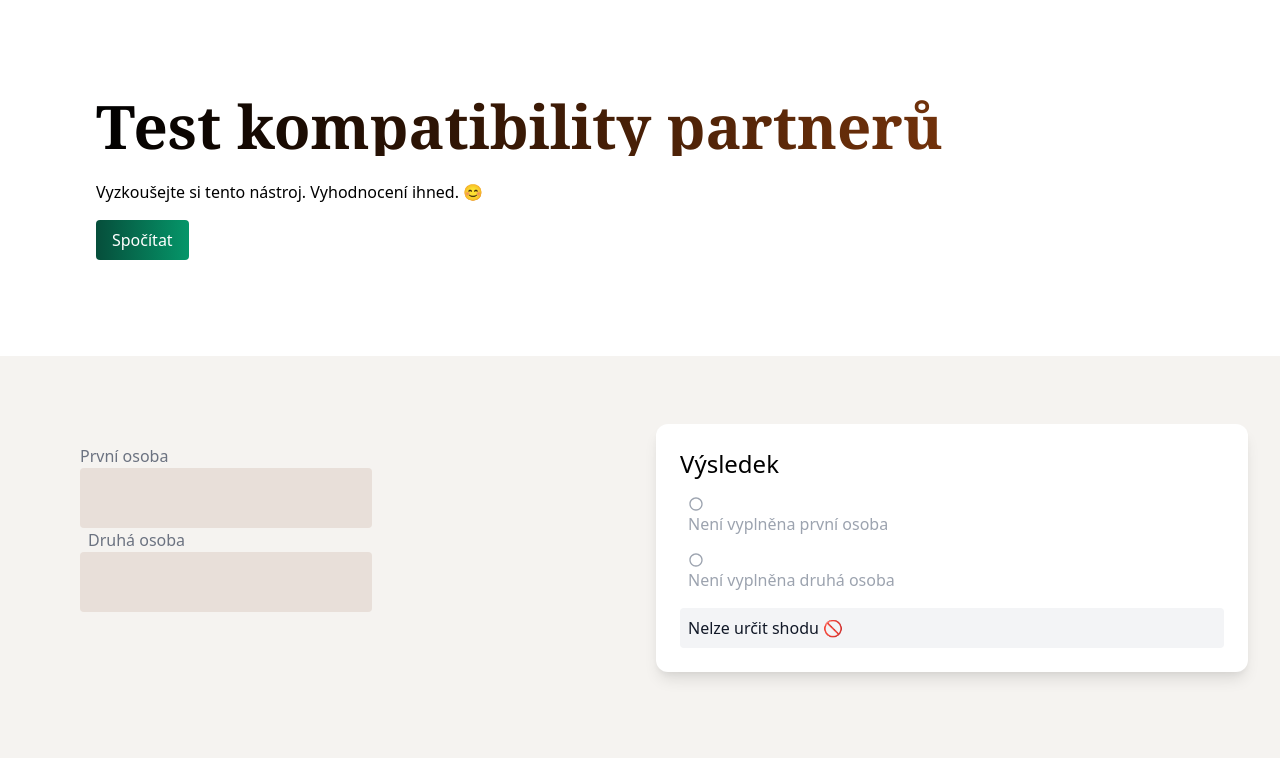
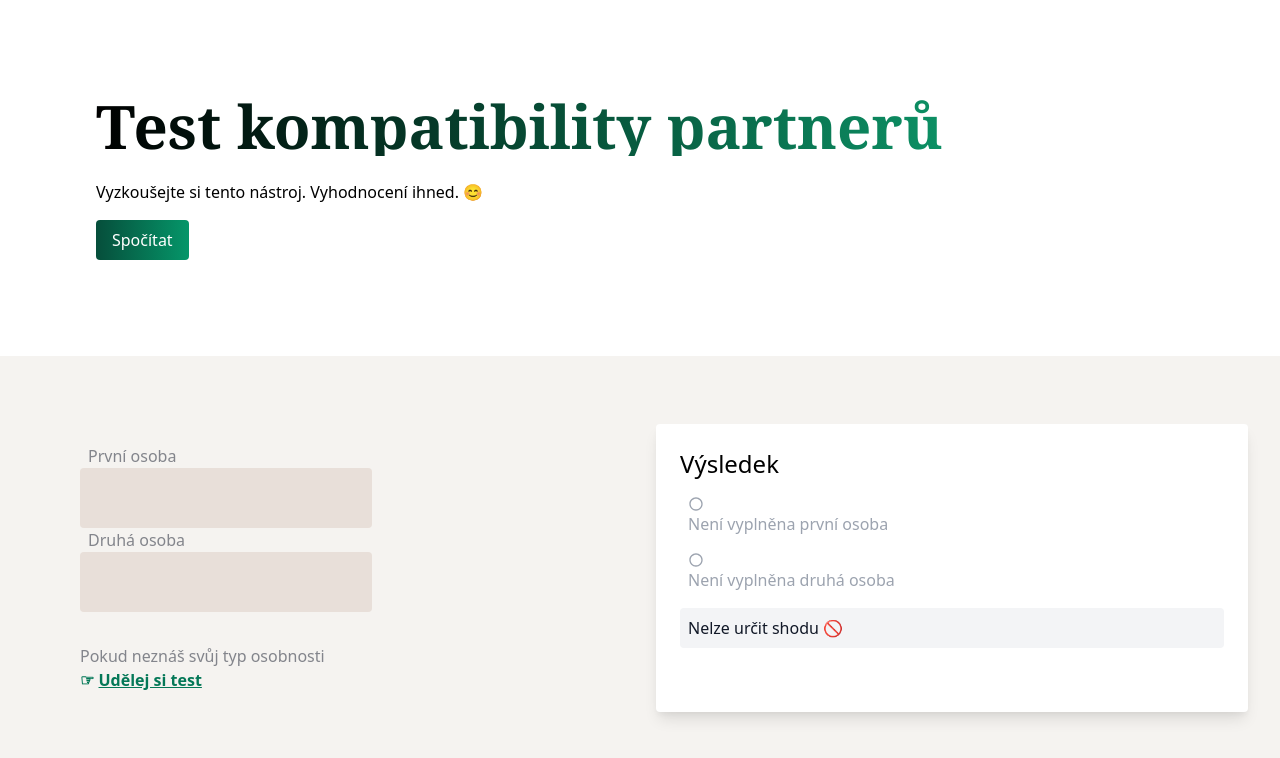
Before and after one commit to vojtacina/test, a Next.js app: page /vypocet in a window 1280 px wide. Shown: the top 758 px of the page. Built offline with nearby package versions, Linux system fonts and the light colour scheme.

Commit message:
design improvements

```diff
--- a/components/Form.js
+++ b/components/Form.js
@@ -1,4 +1,5 @@
 import React, { useEffect, useState } from "react";
+import Link from "next/link";
 import Status from '../components/Status'
 
 const Form = () => {
@@ -13,12 +14,14 @@ const Form = () => {
         <div className="w-100 p-2 flex">
 
             <div className="m-10 flex-1">
-                <label name="first" className="w-100 mx-2 text-gray-500">První osoba
-            <input name="first" maxLength="4" type="text" onChange={event => setFirst(event.target.value.toUpperCase())} value={first} className="focus:bg-opacity-5 focus:outline-none outline-none tracking-widest mx-2 p-4 w-100 block bg-yellow-900 bg-opacity-10 rounded text-lg text-black duration-150 focus:shadow-lg"></input>
+                <label name="first" className="w-100 mx-4 text-gray-900 text-opacity-50">První osoba
+                    <input name="first" maxLength="4" type="text" onChange={event => setFirst(event.target.value.toUpperCase())} value={first} className="focus:bg-opacity-5 focus:outline-none outline-none tracking-widest mx-2 p-4 w-100 block bg-yellow-900 bg-opacity-10 rounded text-lg text-black duration-150 focus:shadow-lg"></input>
                 </label>
-                <label name="second" className="w-100 mx-2  text-gray-500">Druhá osoba
-            <input name="second" maxLength="4" type="text" onChange={event => setSecond(event.target.value.toUpperCase())} value={second} className="focus:bg-opacity-5 focus:outline-none outline-none tracking-widest mx-2 p-4 w-100 block bg-yellow-900 bg-opacity-10 rounded text-lg text-black duration-150 focus:shadow-lg"></input>
+                <label name="second" className="w-100 mx-0 text-gray-900 text-opacity-50">Druhá osoba
+                    <input name="second" maxLength="4" type="text" onChange={event => setSecond(event.target.value.toUpperCase())} value={second} className="focus:bg-opacity-5 focus:outline-none outline-none tracking-widest mx-2 p-4 w-100 block bg-yellow-900 bg-opacity-10 rounded text-lg text-black duration-150 focus:shadow-lg"></input>
                 </label>
+                <div className="px-2 mt-8 text-gray-900 text-opacity-50">Pokud neznáš svůj typ osobnosti</div>
+                <Link href="https://www.16personalities.com/cs"><a className="px-2 text-green-700 font-bold" target="_blank"> ☞ <span className="underline">Udělej si test</span></a></Link>
             </div>
             <Status first={first} second={second} />
         </div>
--- a/components/Status.js
+++ b/components/Status.js
@@ -146,7 +146,7 @@ function Calc({ first, second }) {
 const Status = ({ first, second }) => (
 
 
-    <div className="flex-1 bg-white shadow-lg border-red-400 border-1 p-6 my-5 rounded-xl block">
+    <div className="flex-1 bg-white shadow-lg border-red-400 border-1 p-6 my-5 rounded block">
         <h2 className="text-2xl mb-2">Výsledek</h2>
         {!first ?
             <div className="block p-2 rounded text-gray-400"><MdRadioButtonUnchecked className="flex align-middle"></MdRadioButtonUnchecked> Není vyplněna první osoba</div>
--- a/components/Teaser.js
+++ b/components/Teaser.js
@@ -5,7 +5,7 @@ const Teaser = () => {
     return (
         <div className=" bg-white pb-16">
                 <div className="pb-6 pt-24 container mx-auto px-24">
-                    <h2 className="text-6xl font-bold font-serif text-primary bg-clip-text text-transparent bg-gradient-to-r from-black to-yellow-800 mb-4">Test kompatibility partnerů</h2>
+                    <h2 className="text-6xl font-bold font-serif text-primary bg-clip-text text-transparent bg-gradient-to-r from-black to-green-500 mb-4">Test kompatibility partnerů</h2>
                     <p className="mt-6">Vyzkoušejte si tento nástroj. Vyhodnocení ihned. 😊</p>
                     <Link to="main" spy={true} smooth={true}><button className="bg-gradient-to-r from-green-900 to-green-600 text-white rounded px-4 py-2 mt-4 my-2 hover:shadow hover:from-green-900 hover:to-green-500 duration-150">Spočítat</button></Link>
 
```
